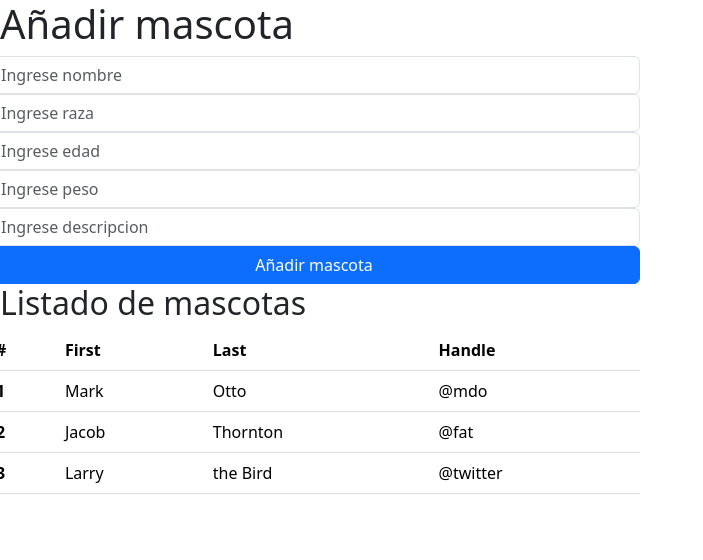
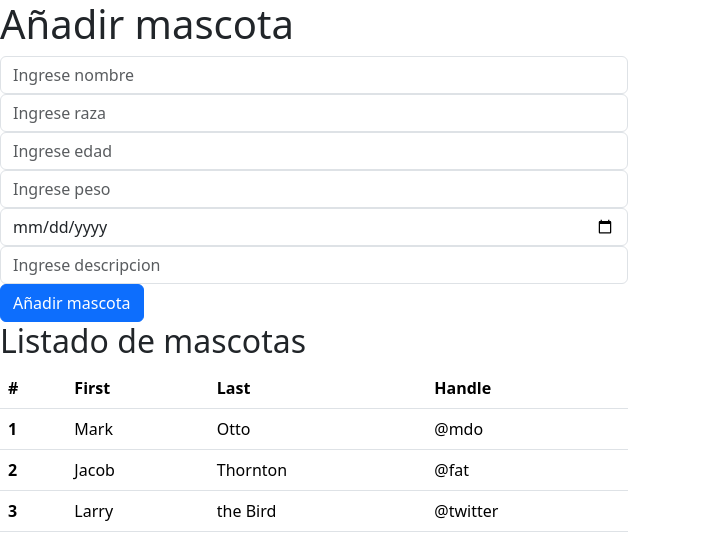
Before and after one commit to DanielaAndreaGonzalez/mirefugio, an Angular app: page / in a window 1280 px wide. Shown: the top 560 px of the page, without its empty margins (0-703 px from the left). Built offline with nearby package versions, Linux system fonts and the light colour scheme.

Commit message:
Se hacen nuevos ajustes

```diff
--- a/src/app/refugio/components/add-pets/add-pets.component.html
+++ b/src/app/refugio/components/add-pets/add-pets.component.html
@@ -1,12 +1,12 @@
 
 
 <h1>Añadir mascota</h1>
-    <form class="row">
-
+    <form >
         <input type="text"  class="form-control mg-2" placeholder="Ingrese nombre">
         <input type="text"  class="form-control mg-2" placeholder="Ingrese raza">
-        <input type="text"  class="form-control mg-2" placeholder="Ingrese edad">
-        <input type="text"  class="form-control mg-2" placeholder="Ingrese peso">
+        <input type="number"  class="form-control mg-2" placeholder="Ingrese edad">
+        <input type="number"  class="form-control mg-2" placeholder="Ingrese peso">
+        <input type="date"  class="form-control mg-2" placeholder="fecha ingreso">
         <input type="text"  class="form-control mg-2" placeholder="Ingrese descripcion">
 
         <button type="submit" class="btn btn-primary">Añadir mascota</button>
--- a/src/app/refugio/components/list-pets/list-pets.component.html
+++ b/src/app/refugio/components/list-pets/list-pets.component.html
@@ -1,5 +1,5 @@
 <h2>Listado de mascotas</h2>
-<div class="row">
+<div>
         <table class="table">
             <thead>
               <tr>
```
